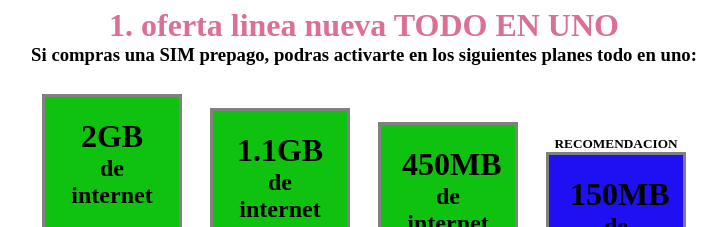
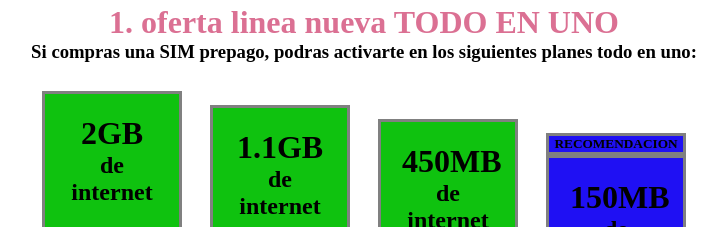
Before and after one commit to JuanSebastianRc/segundo_parcial, a plain HTML site: page index.html in a window 1280 px wide. Shown: the top 227 px of the page, without its empty margins (276-1003 px from the left). Drawn offline with Linux system fonts and the light colour scheme.

Commit message:
Load file CSS

```diff
--- a/CSS/style.css
+++ b/CSS/style.css
@@ -119,6 +119,12 @@ body{
     margin: 2%;
     padding-top: 8%;
 }
+.reco{
+    text-align: center;
+    background-color: rgb(31, 16, 243);
+    border-style: solid;
+    border-color: gray;
+}
 .bloque13{
     background-color: rgb(31, 16, 243);
     padding: 15%;
```
